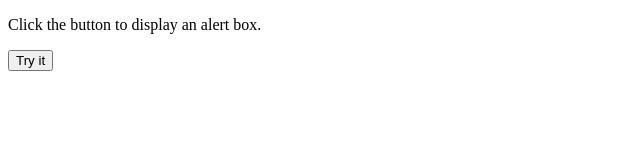
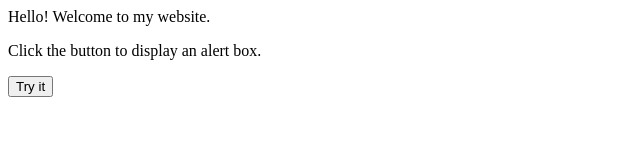
Before and after one commit to Alexandra-Crane/Alexandra-Crane.github.io, a plain HTML site: page index.html in a window 1280 px wide. Shown: the whole page, without its empty margins (0-640 px from the left). Drawn offline with Linux system fonts and the light colour scheme.

Commit message:
Update index.html

```diff
--- a/index.html
+++ b/index.html
@@ -1,5 +1,8 @@
 <!DOCTYPE html>
 <html>
+  <head>
+  Hello! Welcome to my website.
+  </head>
 <body>
 
 <p>Click the button to display an alert box.</p>
```
